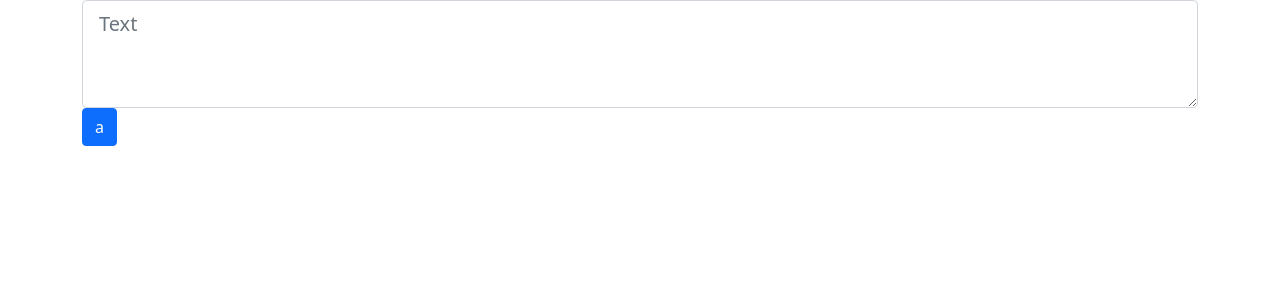
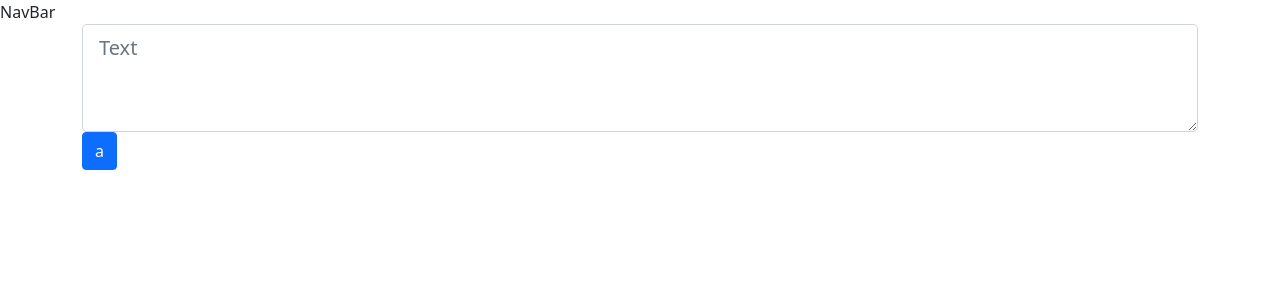
Before and after one commit to niazisaad2198/react-on-screen-keyboard, a React (Create React App) app: page / in a window 1280 px wide. Shown: the top 300 px of the page. Built offline with nearby package versions, Linux system fonts and the light colour scheme.

Commit message:
Added NavBar component.(WIP)

```diff
--- a/src/App.js
+++ b/src/App.js
@@ -5,6 +5,7 @@
 import Form from "react-bootstrap/Form";
 
 // Custom component imports
+import NavBar from "./components/NavBar";
 import KeyboardButton from "./components/KeyboardButton";
 
 // Redux imports
@@ -86,6 +87,8 @@
   */
 
   return (
+    <>
+    <NavBar/>
     <Container>
       <Form>
         <Form.Group>
@@ -94,6 +97,7 @@
       </Form>
       <KeyboardButton text="A" />
     </Container>
+    </>
   );
 };
 
--- /dev/null
+++ b/src/components/NavBar.js
@@ -0,0 +1,7 @@
+import React from 'react'
+
+export default function NavBar() {
+  return (
+    <div>NavBar</div>
+  )
+}
```
